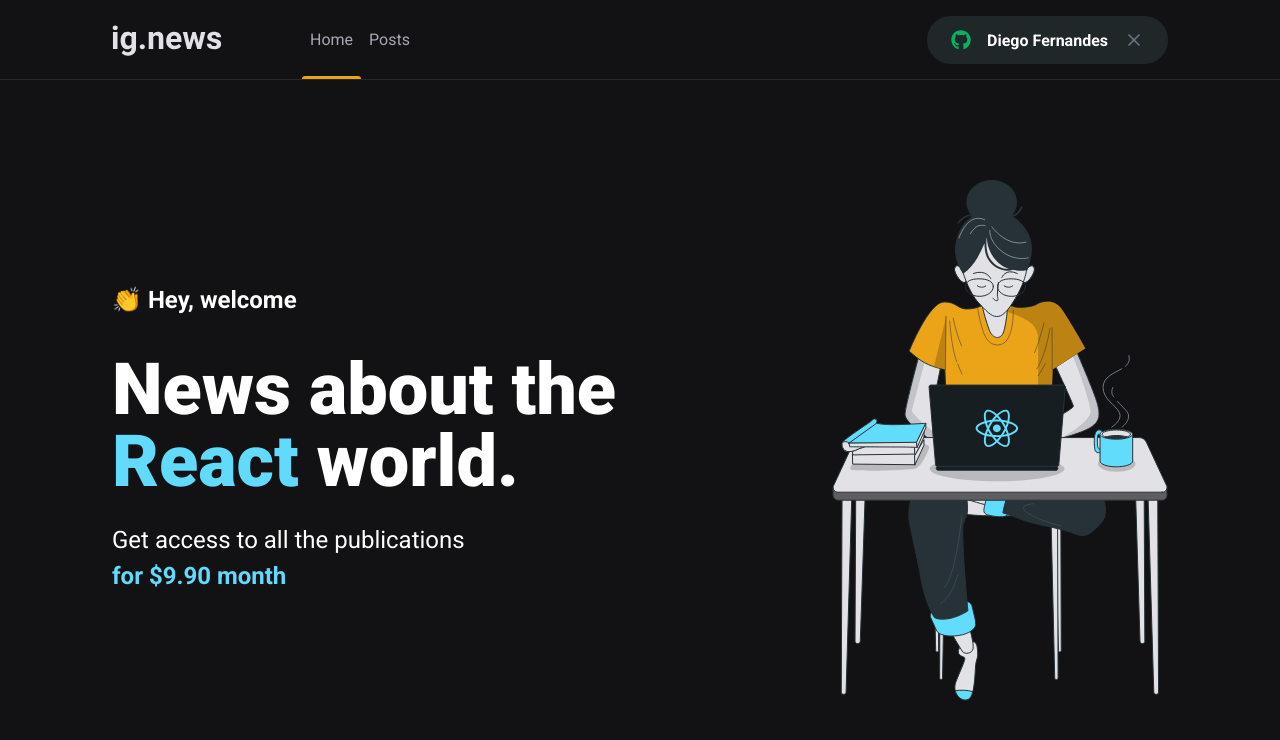
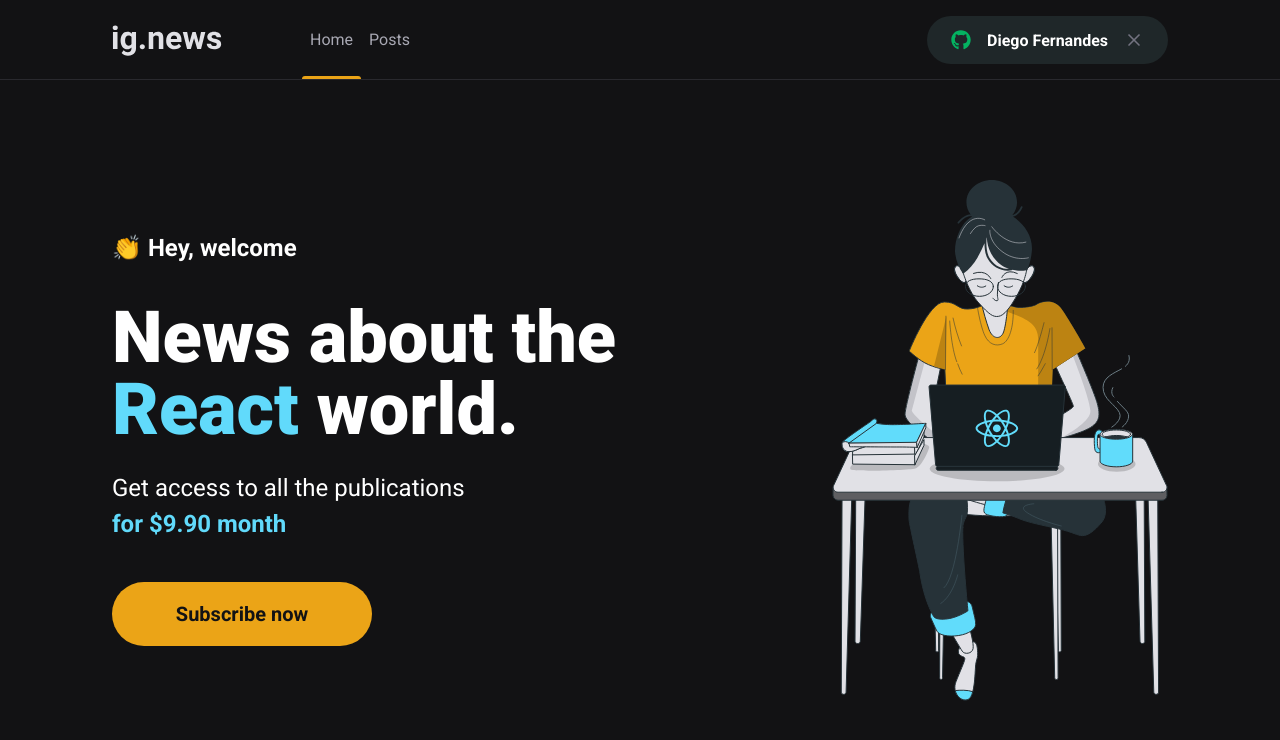
Before and after one commit to enzoggqs/ignews, a Next.js app: page / in a window 1280 px wide. Shown: the top 740 px of the page. Built offline with nearby package versions, Linux system fonts and the light colour scheme.

Commit message:
Cria componente subscribebutton

```diff
--- /dev/null
+++ b/src/components/SubscribeButton/index.tsx
@@ -0,0 +1,13 @@
+import React from 'react'
+import styles from './styles.module.scss';
+
+export const SubscribeButton = () => {
+  return (
+    <button
+      type="button"
+      className={styles.subscribeButton}
+    >
+      Subscribe now
+    </button>
+  )
+}
--- /dev/null
+++ b/src/components/SubscribeButton/styles.module.scss
@@ -0,0 +1,20 @@
+.subscribeButton {
+  width: 260px;
+  height: 4rem;
+  border: 0;
+  border-radius: 2rem;
+  background: var(--yellow-500);
+  color: var(--gray-900);
+  font-size: 1.25rem;
+  font-weight: bold;
+
+  display: flex;
+  align-items: center;
+  justify-content: center;
+
+  transition: filter 0.2s;
+
+  &:hover {
+    filter: brightness(0.8);
+  }
+}
--- a/src/pages/home.module.scss
+++ b/src/pages/home.module.scss
@@ -39,4 +39,8 @@
       font-weight: bold;
     }
   }
+
+  button {
+    margin-top: 2.5rem;
+  }
 }
--- a/src/pages/index.tsx
+++ b/src/pages/index.tsx
@@ -2,6 +2,7 @@
 import Head from 'next/head'
 
 import styles from './home.module.scss';
+import { SubscribeButton } from '../components/SubscribeButton';
 
 export default function Home() {
   return (
@@ -18,6 +19,7 @@
             Get access to all the publications <br/>
             <span>for $9.90 month</span>
           </p>
+          <SubscribeButton/>
         </section>
 
         <img src="/images/avatar.svg" alt="Girl coding" />
```
